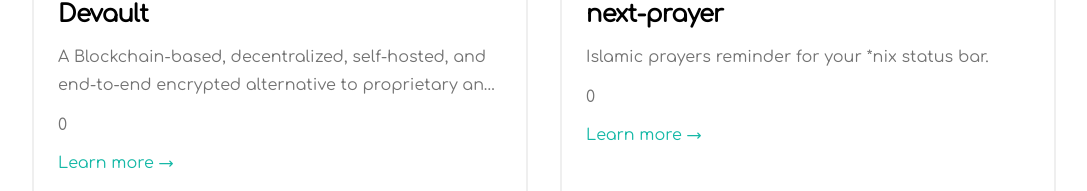
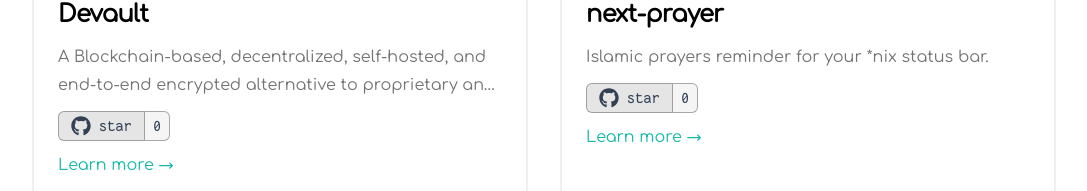
Before and after one commit to AbdeltwabMF/abdeltwabmf.github.io, a Next.js app: page /projects in a window 1280 px wide. Shown: the part 543-734 px from the top of the page, without its empty margins (96-1183 px from the left). Built offline with nearby package versions, Linux system fonts and the light colour scheme; no server answers.

Commit message:
Enhance the star button

```diff
--- a/components/Card.js
+++ b/components/Card.js
@@ -2,6 +2,8 @@ import Image from './Image'
 import Link from './Link'
 import Conditional from '@/components/Conditional'
 import { useState, useEffect } from 'react'
+import SocialIcon from '@/components/SocialIcons'
+import siteMetadata from '@/data/siteMetadata'
 
 const getRepoStars = async (repo) => {
   const data = await fetch(`https://api.github.com/repos/AbdeltwabMF/${repo}`, {
@@ -50,7 +52,31 @@ export default function Card (props) {
             </Link>
           </h2>
           <p className='mb-3 text-gray-500 prose max-w-none line-clamp-2 dark:text-gray-400'>{description}</p>
-          <p className='mb-3 text-gray-500 prose max-w-none line-clamp-2 dark:text-gray-400'>{stars}</p>
+          <p className='mb-3 text-gray-500 prose max-w-none line-clamp-2 dark:text-gray-400'>
+            <a
+              className='inline-block text-gray-500 no-underline fill-current transition hover:text-gray-600'
+              href={`${siteMetadata.github}/${repository}/stargazers`}
+              target='_blank'
+              rel='noopener noreferrer'
+            >
+              <button
+                className='inline-block px-3 no-underline border border-gray-500 fill-current bg-neutral-200 rounded-l-md text-slate-700 transition hover:text-gray-600 border-opacity-60 dark:border-gray-400'
+              >
+                <SocialIcon
+                  aria-label={`Link to ${repository} on GitHub`}
+                  kind='github'
+                  size='5'
+                  color='slate'
+                />
+                <span className='ml-2 font-mono'>star</span>
+              </button>
+              <button
+                className='inline-block px-2 font-mono no-underline border-t border-b border-r border-gray-500 fill-current bg-neutral-100 dark:text-gray-100 dark:bg-gray-500 rounded-r-md text-slate-700 transition hover:text-gray-600 border-opacity-60 dark:border-gray-500'
+              >
+                {stars}
+              </button>
+            </a>
+          </p>
           <Link
             href={href}
             className='text-base font-medium leading-6 text-primary-500 hover:text-primary-600 dark:hover:text-primary-400'
--- a/components/SocialIcons.js
+++ b/components/SocialIcons.js
@@ -100,7 +100,7 @@ export default function SocialIcon (props) {
       break
     case 'slate':
       colorClass =
-        'text-slate-700 hover:text-slate-800 dark:text-slate-400 dark:hover:text-slate-300'
+        'text-slate-700 hover:text-slate-800 dark:text-slate-800 dark:hover:text-slate-500'
       break
     default:
       colorClass = 'text-teal-500 hover:text-teal-700 dark:text-teal-400 dark:hover:text-teal-300'
```
